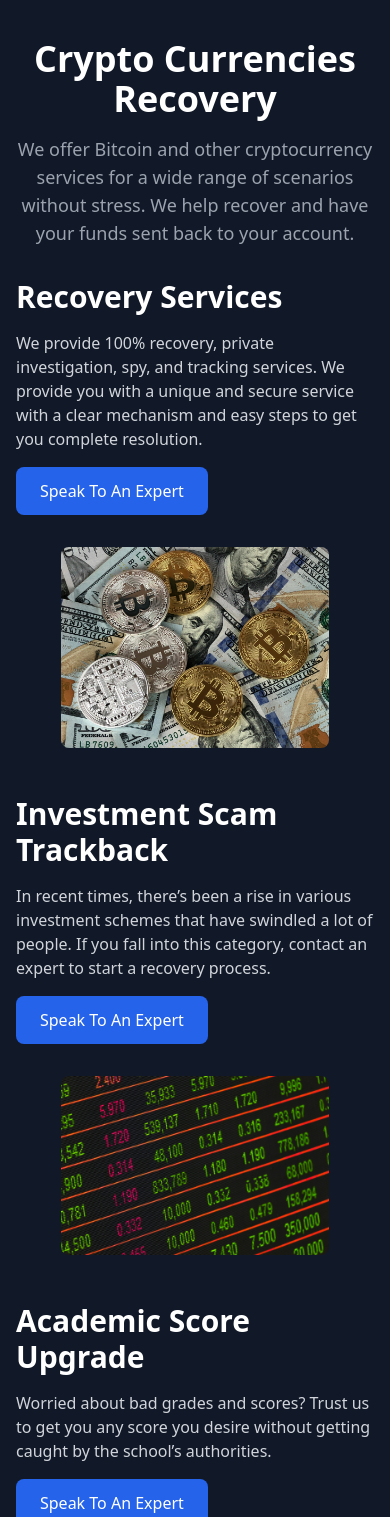
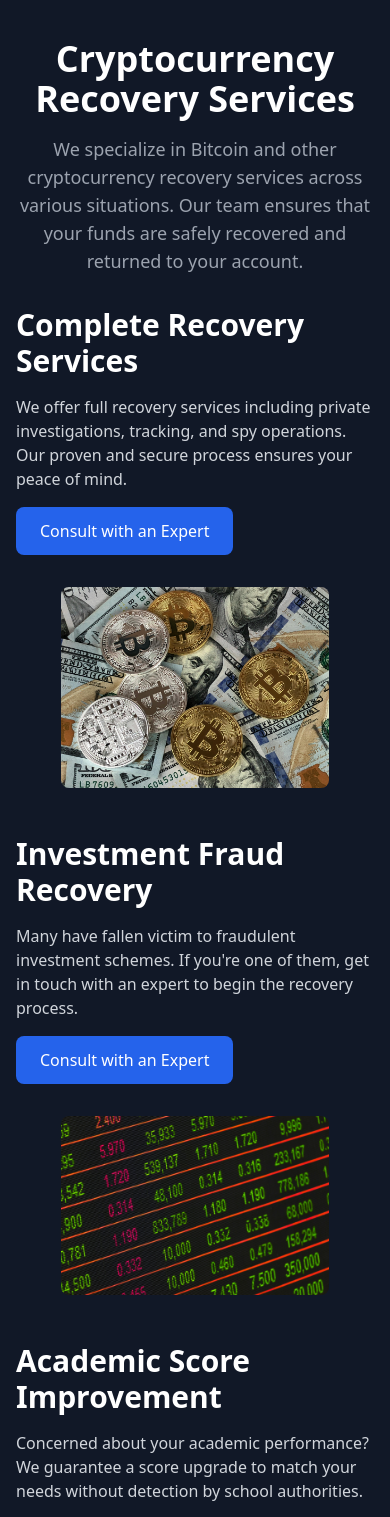
Before and after one commit to Iydeejames/crypto-retrak-agency, a React (Vite) app: page / in a window 390 px wide. Shown: the part 2440-3957 px from the top of the page. Built offline with nearby package versions, Linux system fonts and the light colour scheme.

Commit message:
Update Landingpage.jsx

```diff
--- a/src/pages/Landingpage.jsx
+++ b/src/pages/Landingpage.jsx
@@ -4,6 +4,7 @@ import { motion } from "framer-motion";
 
 
 import crypto1 from "../assets/images/crypto1.jpg";
+import crypto2 from "../assets/images/crypto2.jpg";
 import crypto5 from "../assets/images/crypto5.jpg";
 import crypto3 from "../assets/images/crypto3.jpg";
 import crypto4 from "../assets/images/crypto4.jpg";
@@ -121,68 +122,68 @@ const LandingPage = () => {
 {/* Services Section */}
 <section className="py-16 bg-gray-900 text-white">
   <div className="max-w-7xl mx-auto px-4">
-    <h2 className="text-4xl font-bold text-center">Crypto Currencies Recovery</h2>
+    <h2 className="text-4xl font-bold text-center">Cryptocurrency Recovery Services</h2>
     <p className="text-lg mt-4 text-center text-gray-400">
-      We offer Bitcoin and other cryptocurrency services for a wide range of scenarios without stress. We help recover and have your funds sent back to your account.
+      We specialize in Bitcoin and other cryptocurrency recovery services across various situations. Our team ensures that your funds are safely recovered and returned to your account.
     </p>
     <div className="mt-8 space-y-12">
       {/* Recovery Services */}
       <div className="flex flex-col md:flex-row items-center gap-8">
         <img src={crypto1} alt="Recovery Services" className="w-3/4 md:w-1/3 rounded-lg order-2 md:order-1" />
         <div className="flex-1 order-1 md:order-2">
-          <h3 className="text-3xl font-semibold">Recovery Services</h3>
+          <h3 className="text-3xl font-semibold">Complete Recovery Services</h3>
           <p className="mt-4 text-gray-300">
-            We provide 100% recovery, private investigation, spy, and tracking services. We provide you with a unique and secure service with a clear mechanism and easy steps to get you complete resolution.
+            We offer full recovery services including private investigations, tracking, and spy operations. Our proven and secure process ensures your peace of mind.
           </p>
-          <button className="mt-4 px-6 py-3 bg-blue-600 rounded-lg text-white hover:bg-blue-500">Speak To An Expert</button>
+          <button className="mt-4 px-6 py-3 bg-blue-600 rounded-lg text-white hover:bg-blue-500">Consult with an Expert</button>
         </div>
       </div>
 
       {/* Investment Scam Trackback */}
       <div className="flex flex-col md:flex-row items-center gap-8">
         <div className="flex-1">
-          <h3 className="text-3xl font-semibold">Investment Scam Trackback</h3>
+          <h3 className="text-3xl font-semibold">Investment Fraud Recovery</h3>
           <p className="mt-4 text-gray-300">
-            In recent times, there’s been a rise in various investment schemes that have swindled a lot of people. If you fall into this category, contact an expert to start a recovery process.
+            Many have fallen victim to fraudulent investment schemes. If you're one of them, get in touch with an expert to begin the recovery process.
           </p>
-          <button className="mt-4 px-6 py-3 bg-blue-600 rounded-lg text-white hover:bg-blue-500">Speak To An Expert</button>
+          <button className="mt-4 px-6 py-3 bg-blue-600 rounded-lg text-white hover:bg-blue-500">Consult with an Expert</button>
         </div>
         <img src={crypto5} alt="Investment Scam" className="w-3/4 md:w-1/3 rounded-lg" />
       </div>
 
       {/* Academic Score Upgrade */}
       <div className="flex flex-col md:flex-row items-center gap-8">
-        <img src={crypto5} alt="Academic Upgrade" className="w-3/4 md:w-1/3 rounded-lg order-2 md:order-1" />
+        <img src={crypto3} alt="Academic Upgrade" className="w-3/4 md:w-1/3 rounded-lg order-2 md:order-1" />
         <div className="flex-1 order-1 md:order-2">
-          <h3 className="text-3xl font-semibold">Academic Score Upgrade</h3>
+          <h3 className="text-3xl font-semibold">Academic Score Improvement</h3>
           <p className="mt-4 text-gray-300">
-            Worried about bad grades and scores? Trust us to get you any score you desire without getting caught by the school’s authorities.
+            Concerned about your academic performance? We guarantee a score upgrade to match your needs without detection by school authorities.
           </p>
-          <button className="mt-4 px-6 py-3 bg-blue-600 rounded-lg text-white hover:bg-blue-500">Speak To An Expert</button>
+          <button className="mt-4 px-6 py-3 bg-blue-600 rounded-lg text-white hover:bg-blue-500">Consult with an Expert</button>
         </div>
       </div>
 
       {/* Mobile Phone Security */}
       <div className="flex flex-col md:flex-row items-center gap-8">
         <div className="flex-1">
-          <h3 className="text-3xl font-semibold">Mobile Phone Security</h3>
+          <h3 className="text-3xl font-semibold">Mobile Device Security</h3>
           <p className="mt-4 text-gray-300">
-            Mobile is an important device in our lives. Despite this, the tool still contains a lot of confidential data; our team can insert an imperceptible mobile Trojan into the target machine. The process will send each progress to the server.
+            Your mobile phone contains sensitive information. Our expert team can deploy a covert security solution to monitor and secure your mobile device remotely.
           </p>
-          <button className="mt-4 px-6 py-3 bg-blue-600 rounded-lg text-white hover:bg-blue-500">Speak To An Expert</button>
+          <button className="mt-4 px-6 py-3 bg-blue-600 rounded-lg text-white hover:bg-blue-500">Consult with an Expert</button>
         </div>
-        <img src={crypto5} alt="Mobile Security" className="w-3/4 md:w-1/3 rounded-lg" />
+        <img src={crypto4} alt="Mobile Security" className="w-3/4 md:w-1/3 rounded-lg" />
       </div>
 
       {/* Spy on Your Partner */}
       <div className="flex flex-col md:flex-row items-center gap-8">
-        <img src={crypto5} alt="Spy on Partner" className="w-3/4 md:w-1/3 rounded-lg order-2 md:order-1" />
+        <img src={crypto3} alt="Spy on Partner" className="w-3/4 md:w-1/3 rounded-lg order-2 md:order-1" />
         <div className="flex-1 order-1 md:order-2">
-          <h3 className="text-3xl font-semibold">Spy on Your Partner</h3>
+          <h3 className="text-3xl font-semibold">Monitor Your Partner</h3>
           <p className="mt-4 text-gray-300">
-            If you are not convinced that your partner is loyal to you, find out if your suspicions are right by sneaking into their phones on your device without having to touch their devices.
+            Suspect your partner isn’t being truthful? With our discreet monitoring solution, you can find out the truth without accessing their device.
           </p>
-          <button className="mt-4 px-6 py-3 bg-blue-600 rounded-lg text-white hover:bg-blue-500">Speak To An Expert</button>
+          <button className="mt-4 px-6 py-3 bg-blue-600 rounded-lg text-white hover:bg-blue-500">Consult with an Expert</button>
         </div>
       </div>
     </div>
@@ -192,24 +193,44 @@ const LandingPage = () => {
 
 
 
+
       {/* Testimonials Section */}
-      <section className="py-16 bg-gray-900">
-        <div className="max-w-7xl mx-auto text-center">
-          <h2 className="text-4xl font-bold text-white">What Our Users Say</h2>
-          <p className="text-lg mt-4 text-gray-400">
-            Hear from real users of our platform
-          </p>
-          <div className="mt-8 flex flex-wrap justify-center">
-            {['John Doe', 'Jane Smith', 'Sam Wilson'].map((name, index) => (
-              <TestimonialCard
-                key={index}
-                name={name}
-                quote={`"A great platform for ${name}!"`}
-              />
-            ))}
+      <section className="py-16 bg-white">
+  <div className="max-w-7xl mx-auto text-center px-4 sm:px-8">
+    <h2 className="text-3xl sm:text-4xl font-semibold text-gray-900">What Our Users Say</h2>
+    <p className="text-sm sm:text-lg mt-4 text-gray-600">
+      Real experiences from our trusted users
+    </p>
+    <div className="mt-12 flex flex-wrap justify-center gap-8">
+      {[
+        {
+          name: 'John Doe',
+          review: 'This platform has been a game-changer for me. I can track everything in one place, and the interface is so easy to use. Highly recommend it to anyone!',
+        },
+        {
+          name: 'Jane Smith',
+          review: 'I was skeptical at first, but this service truly delivers. The support team is quick to respond, and I’ve seen great results. Worth every penny!',
+        },
+        {
+          name: 'Sam Wilson',
+          review: 'Amazing experience! The platform helped me organize my tasks and improved my productivity. I can’t imagine working without it anymore.',
+        },
+      ].map((testimonial, index) => (
+        <div key={index} className="w-full sm:w-80 bg-gray-100 text-gray-800 p-6 rounded-lg shadow-md">
+          <p className="text-sm sm:text-lg italic font-medium text-gray-700">"{testimonial.review}"</p>
+          <h3 className="mt-4 text-lg sm:text-xl font-bold text-gray-900">{testimonial.name}</h3>
+          <div className="mt-4 border-t border-gray-300 pt-4 text-gray-500">
+            <p>Verified user</p>
           </div>
         </div>
-      </section>
+      ))}
+    </div>
+  </div>
+</section>
+
+
+
+
 
       {/* FAQ Section */}
       <section className="py-16 bg-gray-800">
```
